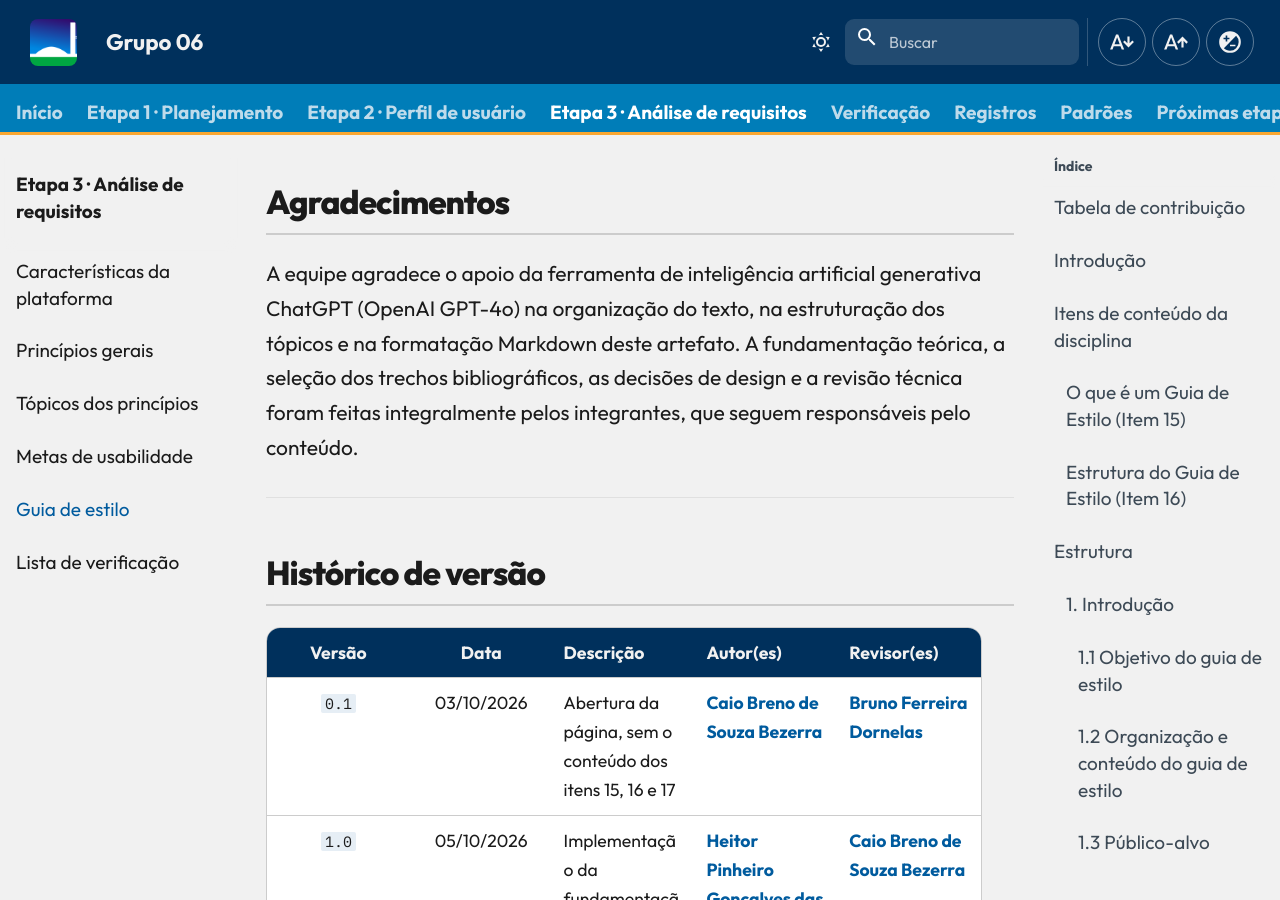
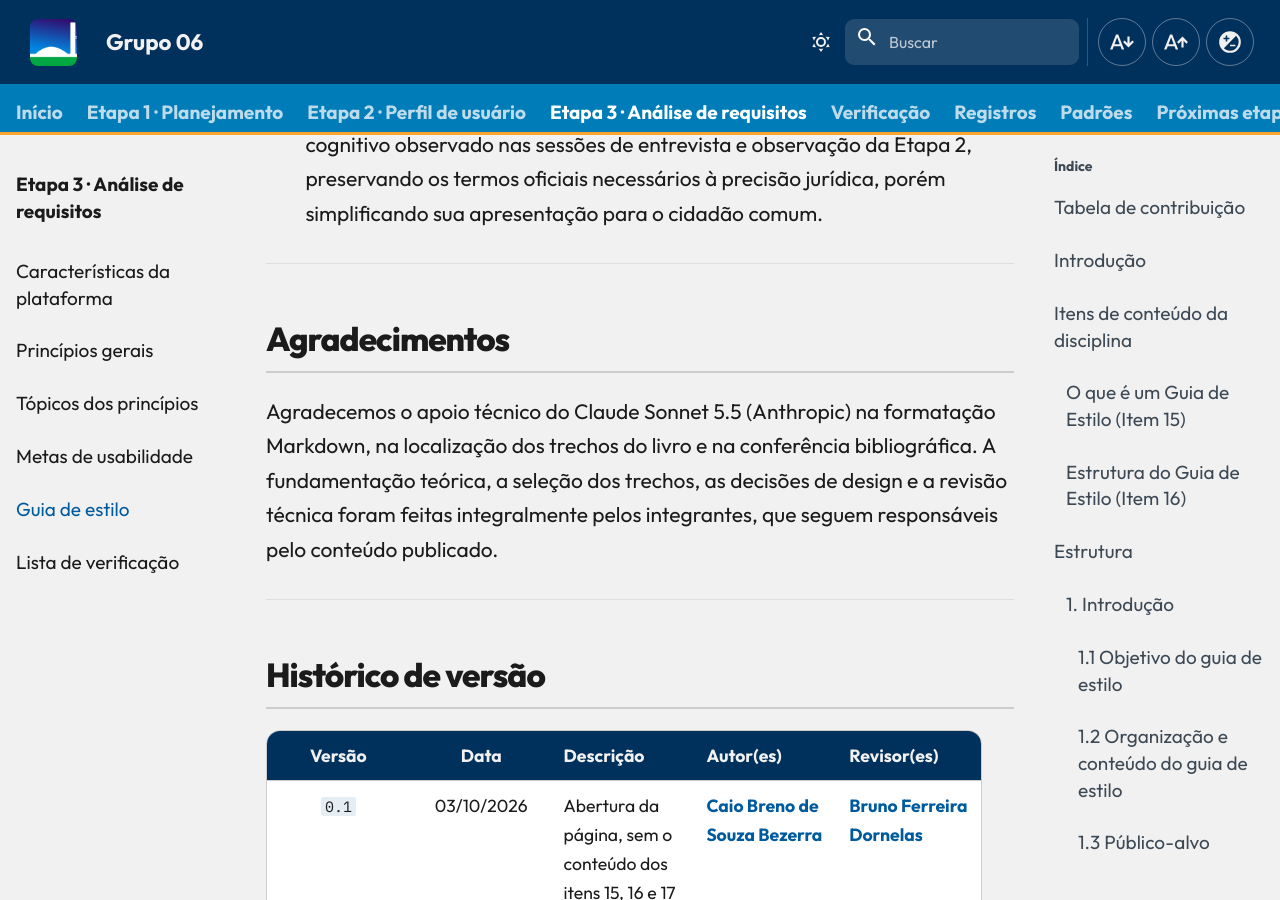
Before and after one commit to Interacao-Humano-Computador/2026.2-Grupo06, an MkDocs documentation site: the page built from docs/entrega-3/guia-de-estilo.md, in a window 1280 px wide and 900 px high, scrolled down 18292 px. Built offline with MkDocs 1.6.1 and Material for MkDocs 9.7.7, drawn with Linux system fonts in a browser that asks for light colours; comment, search, counter and statistics services are not loaded; some of the changed text lies outside the part shown.

Commit message:
docs(entrega-): registra uso do Claude Sonnet 5.5 no guia de estilo
Adiciona o Claude Sonnet 5.5 (Anthropic) na tabela de contribuição e atualiza os agradecimentos, substituindo o ChatGPT. Uso: formatação Markdown, localização dos trechos do livro e conferência bibliográfica.

```diff
--- a/docs/entrega-3/guia-de-estilo.md
+++ b/docs/entrega-3/guia-de-estilo.md
@@ -10,6 +10,7 @@
 | --- | --- | --- |
 | [Caio Breno de Souza Bezerra](https://github.com/CaioBezerra-Dev) | Abertura inicial da página com o esqueleto do artefato | [Estrutura](guia-de-estilo.md#estrutura) |
 | [Heitor Pinheiro Gonçalves das Chagas](https://github.com/Heitorovski01) | Fundamentação bibliográfica dos itens 15 e 16, obtenção dos trechos do livro e estruturação do guia | [Itens de conteúdo](guia-de-estilo.md#itens-de-conteudo-da-disciplina) |
+| Claude Sonnet 5.5 (Anthropic) | Formatação Markdown, localização dos trechos do livro e conferência bibliográfica | [Agradecimentos](guia-de-estilo.md#agradecimentos) |
 
 <p class="caption">Tabela 1 — Contribuição neste artefato.</p>
 <p class="source">Fonte: elaboração do Grupo 06 (2026).</p>
@@ -279,7 +280,7 @@
 
 ## Agradecimentos
 
-A equipe agradece o apoio da ferramenta de inteligência artificial generativa ChatGPT (OpenAI GPT-4o) na organização do texto, na estruturação dos tópicos e na formatação Markdown deste artefato. A fundamentação teórica, a seleção dos trechos bibliográficos, as decisões de design e a revisão técnica foram feitas integralmente pelos integrantes, que seguem responsáveis pelo conteúdo.
+Agradecemos o apoio técnico do Claude Sonnet 5.5 (Anthropic) na formatação Markdown, na localização dos trechos do livro e na conferência bibliográfica. A fundamentação teórica, a seleção dos trechos, as decisões de design e a revisão técnica foram feitas integralmente pelos integrantes, que seguem responsáveis pelo conteúdo publicado.
 
 ---
 
```
